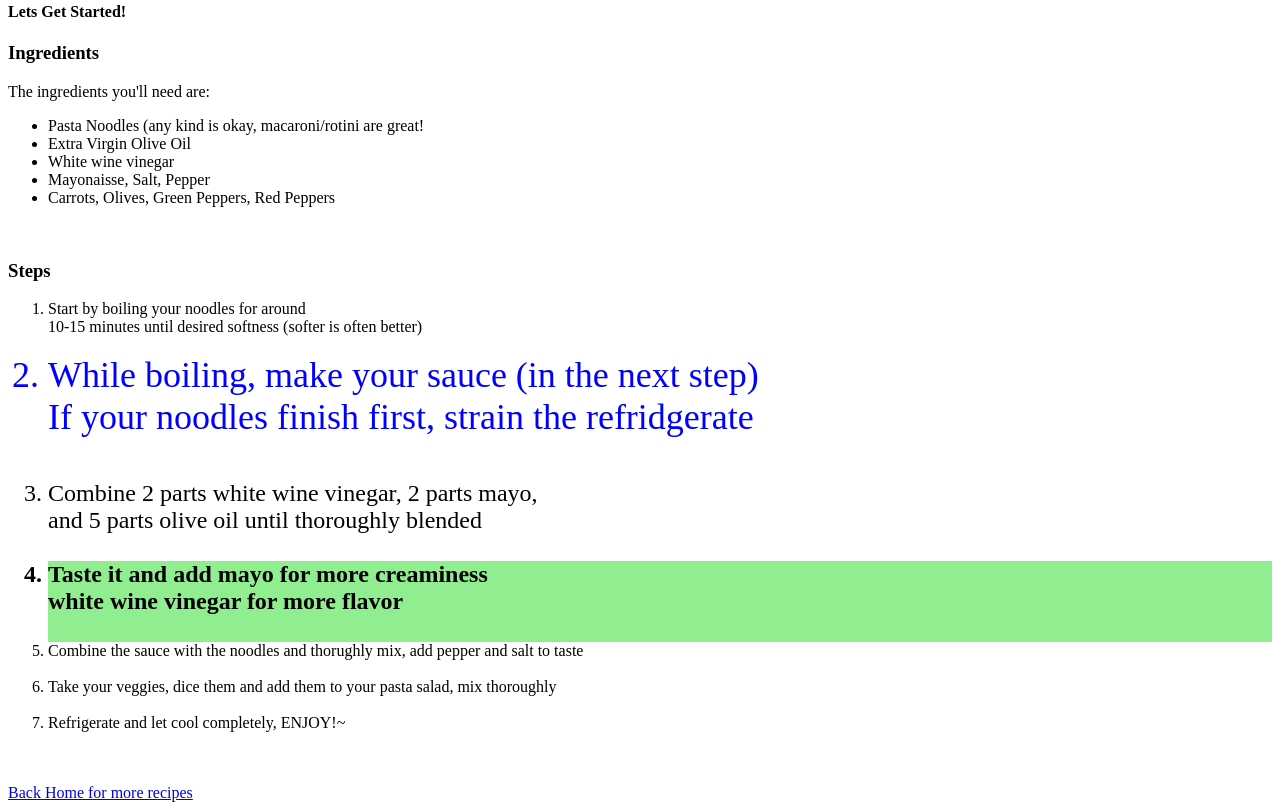
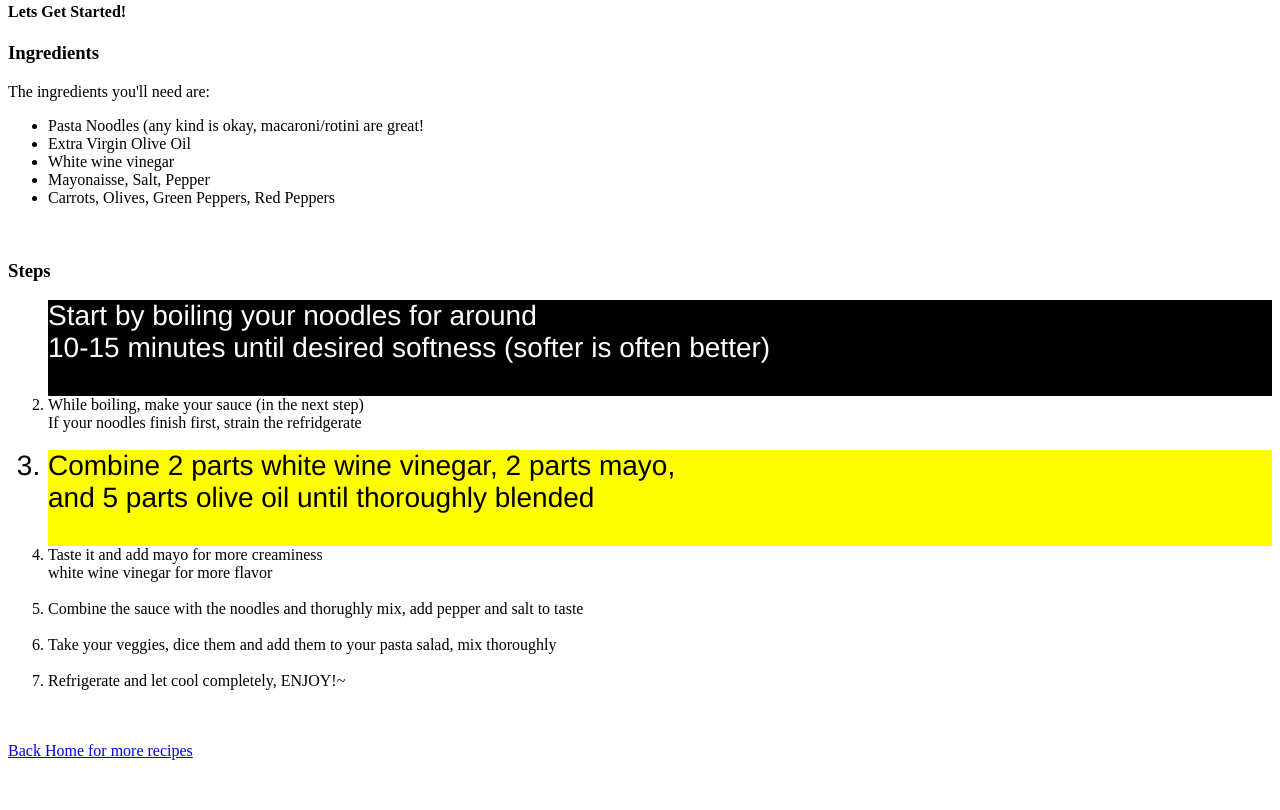
Before and after one commit to Highwalker757/odin-recipes, a plain HTML site: page recipes/pastasalad.html in a window 1280 px wide. Shown: the part 523-1333 px from the top of the page. After the commit the page ends 1291 px from the top, so only its background shows below. Drawn offline with Linux system fonts and the light colour scheme.

Commit message:
Change styling on recipe

```diff
--- a/recipes/pastasalad.html
+++ b/recipes/pastasalad.html
@@ -6,14 +6,18 @@
 <meta name="viewport" content="width=device-width, inital-scale=1.0">
 <title>Pasta Salad</title>
 <style>
- .one {
-  background-color:#FFC0CB;
-  font-family: Verdana; Dejavu Sans; sans-serif;
+ .odd {
+  font-size: 28px;
+  font-family: Helvetica; Times New Roman; sans-serif;
 }
 
  .seperate {
-  font-size: 24px;
+  background-color: #FFFF00;
 }
+ .start {
+  color:#FFFFFF;
+  background-color:#000000;
+{
 
   #two {
   color:#0000FF;
@@ -23,7 +27,7 @@
   background-color:#90EE90;
   font-size: 24px;
   font-weight: 700;
-{
+}
 
 </style>
 
@@ -52,7 +56,7 @@ The ingredients you'll need are:
 <br>
 <h3>Steps</h3>
 <ol>
- <div class="odd">
+ <div class="odd start">
  <li>Start by boiling your noodles for around<br>
  10-15 minutes until desired softness (softer is often better)</li><br></div>
   <div id="two"><li> While boiling, make your sauce (in the next step)<br>
@@ -61,7 +65,7 @@ If your noodles finish first, strain the refridgerate</li><br></div>
  and 5 parts olive oil until thoroughly blended </li><br> </div>
   <div id="four"><li>Taste it and add mayo for more creaminess<br>
 white wine vinegar for more flavor</li><br></div>
- <div class="odd"> <li>Combine the sauce with the noodles and thorughly mix, add pepper and salt to taste</li><br></div>
+  <li>Combine the sauce with the noodles and thorughly mix, add pepper and salt to taste</li><br>
 
   <li>Take your veggies, dice them and add them to your pasta salad, mix thoroughly</li><br>
   <li> Refrigerate and let cool completely, ENJOY!~</li><br>
```
